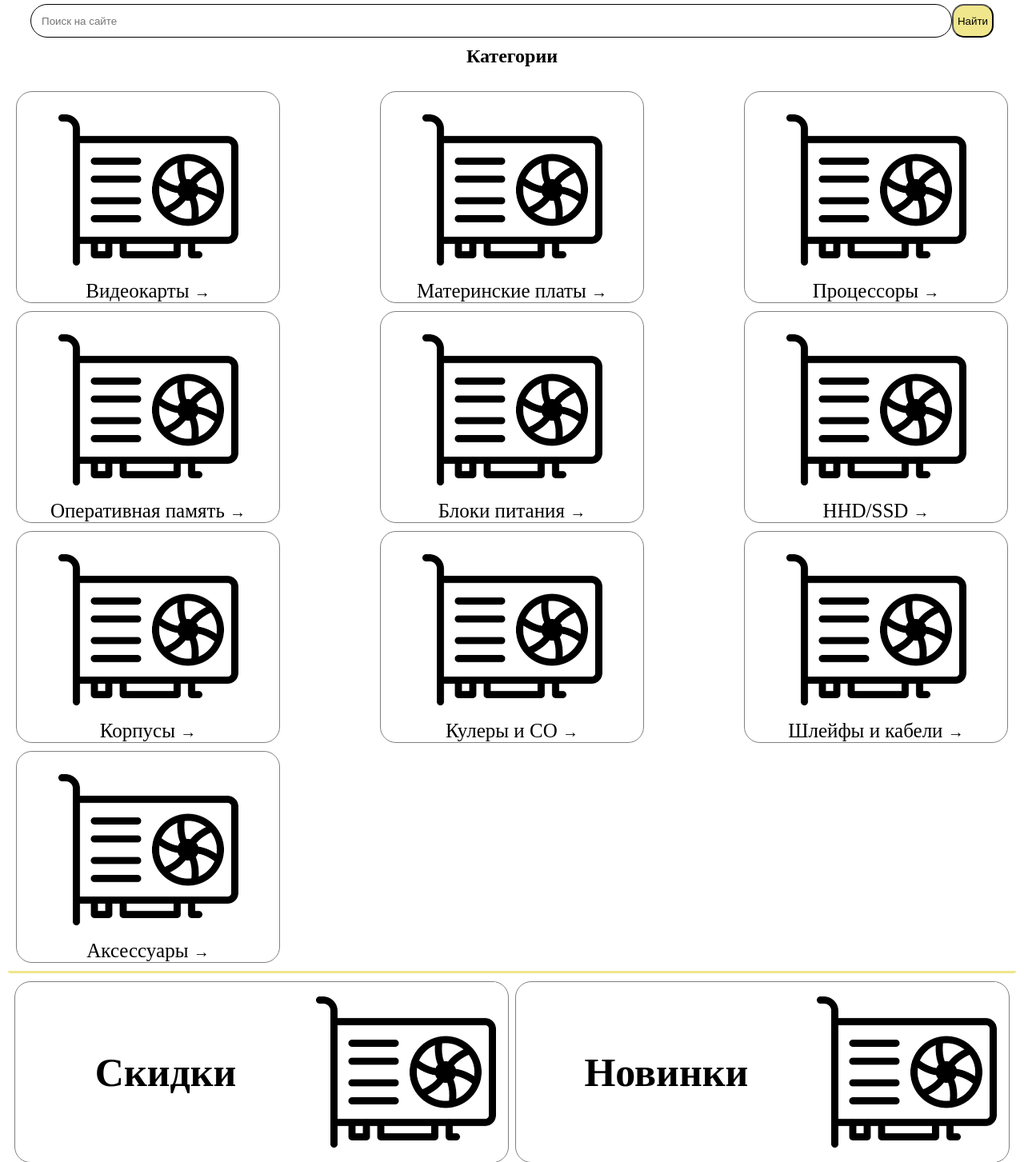
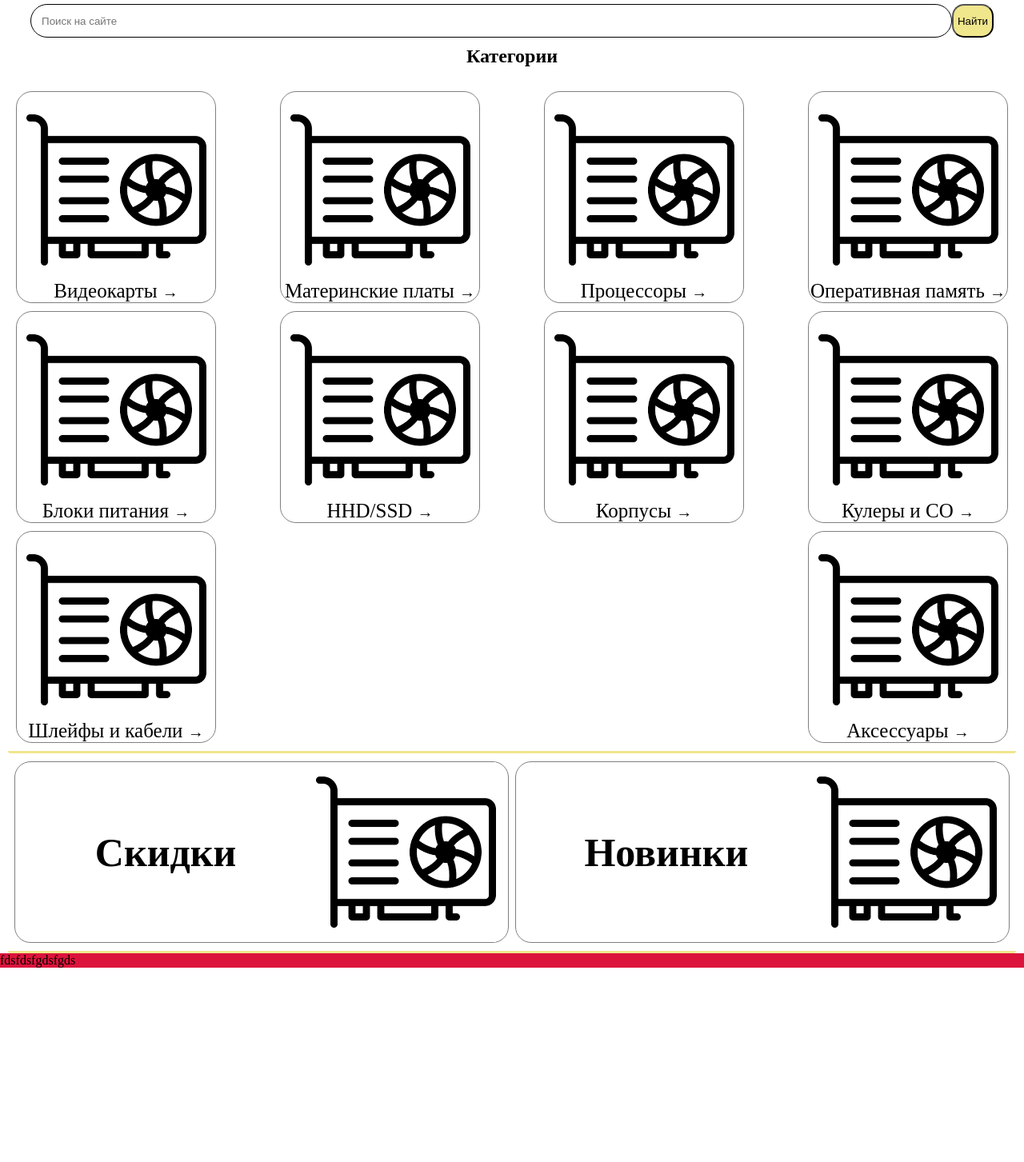
Before and after one commit to pyrokineis/shop, a PHP site: page / in a window 1280 px wide. Shown: the part 80-1533 px from the top of the page at 80% size. After the commit the page ends 1290 px from the top, so only its background shows below. Run offline with PHP 8.4, Linux system fonts and the light colour scheme.

Commit message:
zaebis9.1

```diff
--- a/index.css
+++ b/index.css
@@ -35,7 +35,7 @@
 .categories-item{
     display: flex;
     flex-wrap: wrap;
-    width: 330px;
+    width: 250px;
     /*background: blueviolet;*/
     margin-top: 10px;
     justify-content: center;
```
